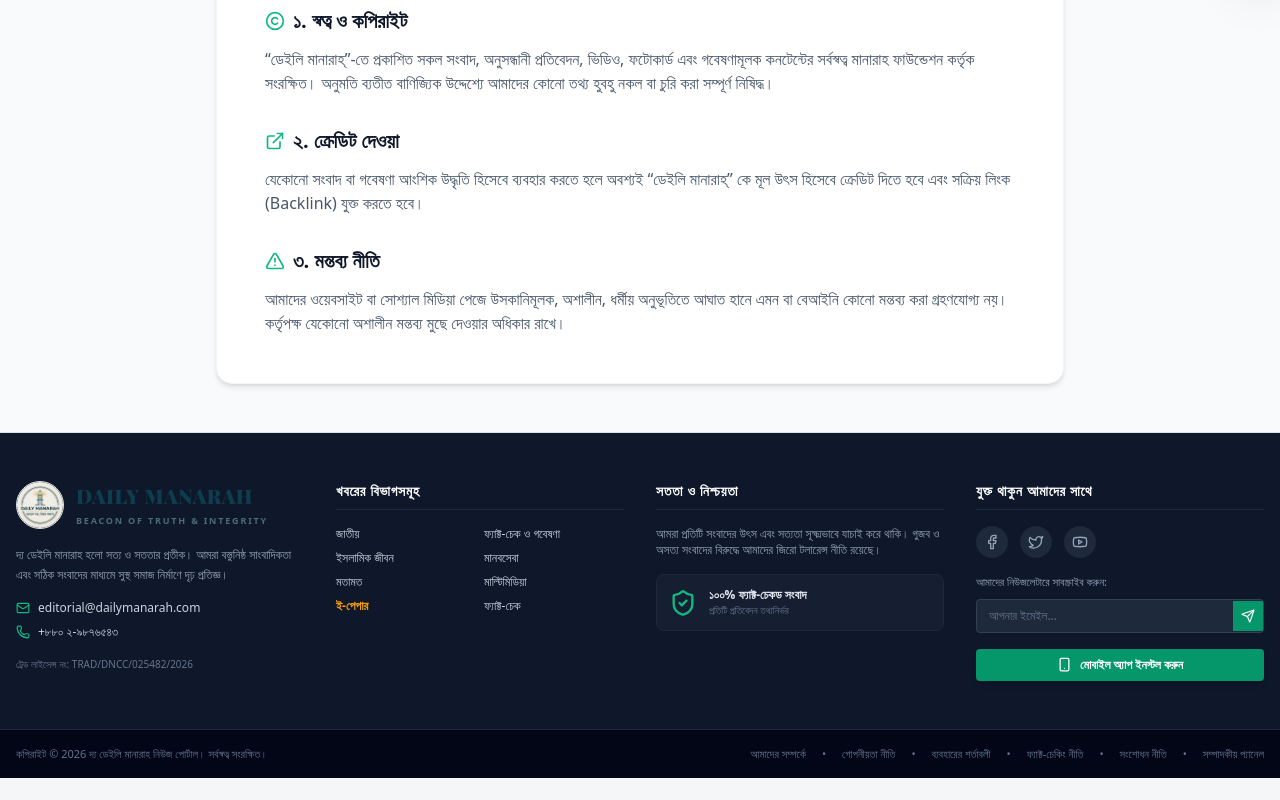
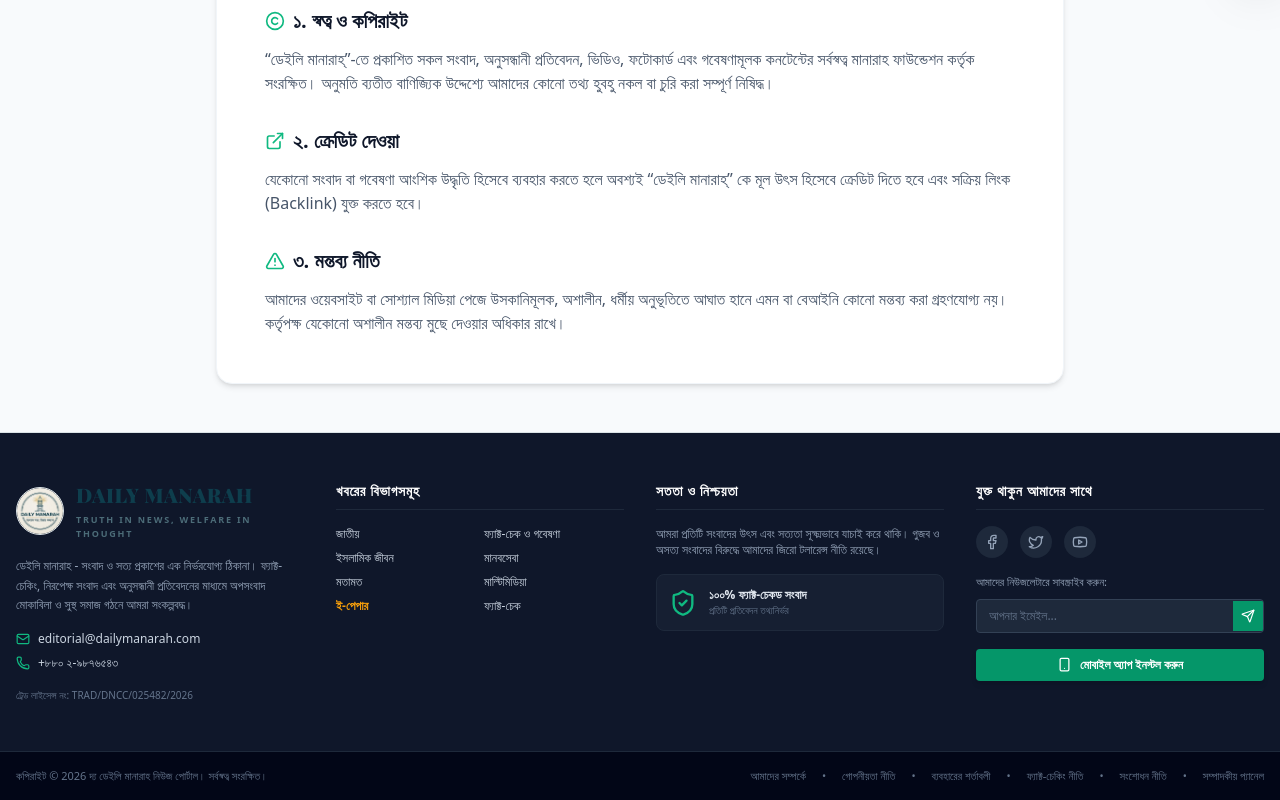
Before and after one commit to Saad7528/The-Daily-Manarah-Frontend, a Next.js app: page /terms in a window 1280 px wide. Shown: the part 467-1267 px from the top of the page. Before the commit the page ends 1245 px from the top, so only its background shows below. Built offline with nearby package versions, Linux system fonts and the light colour scheme; a web font is replaced by a local one.

Commit message:
Update slogan in Logo and description/contact details in Footer

```diff
--- a/src/components/Branding/Logo.tsx
+++ b/src/components/Branding/Logo.tsx
@@ -26,7 +26,7 @@ export function Logo({ className = "" }: LogoProps) {
           DAILY MANARAH
         </span>
         <span className="text-[8px] md:text-[9px] tracking-[0.2em] font-sans font-bold text-[var(--text-secondary)] mt-1 uppercase">
-          Beacon of Truth & Integrity
+        Truth in News, Welfare in Thought
         </span>
       </div>
     </div>
--- a/src/components/Layout/Footer.tsx
+++ b/src/components/Layout/Footer.tsx
@@ -85,7 +85,7 @@ export function Footer() {
         <div className="flex flex-col gap-4">
           <Logo theme="dark" className="sepia:text-[#433422]" />
           <p className="text-xs leading-relaxed text-slate-400 dark:text-zinc-500 sepia:text-[#705e4c]">
-            দ্য ডেইলি মানারাহ হলো সত্য ও সততার প্রতীক। আমরা বস্তুনিষ্ঠ সাংবাদিকতা এবং সঠিক সংবাদের মাধ্যমে সুস্থ সমাজ নির্মাণে দৃঢ় প্রতিজ্ঞ।
+            ডেইলি মানারাহ - সংবাদ ও সত্য প্রকাশের এক নির্ভরযোগ্য ঠিকানা। ফ্যাক্ট-চেকিং, নিরপেক্ষ সংবাদ এবং অনুসন্ধানী প্রতিবেদনের মাধ্যমে অপসংবাদ মোকাবিলা ও সুস্থ সমাজ গঠনে আমরা সংকল্পবদ্ধ।
           </p>
           <div className="flex flex-col gap-2 text-xs">
             <div className="flex items-center gap-2">
```
